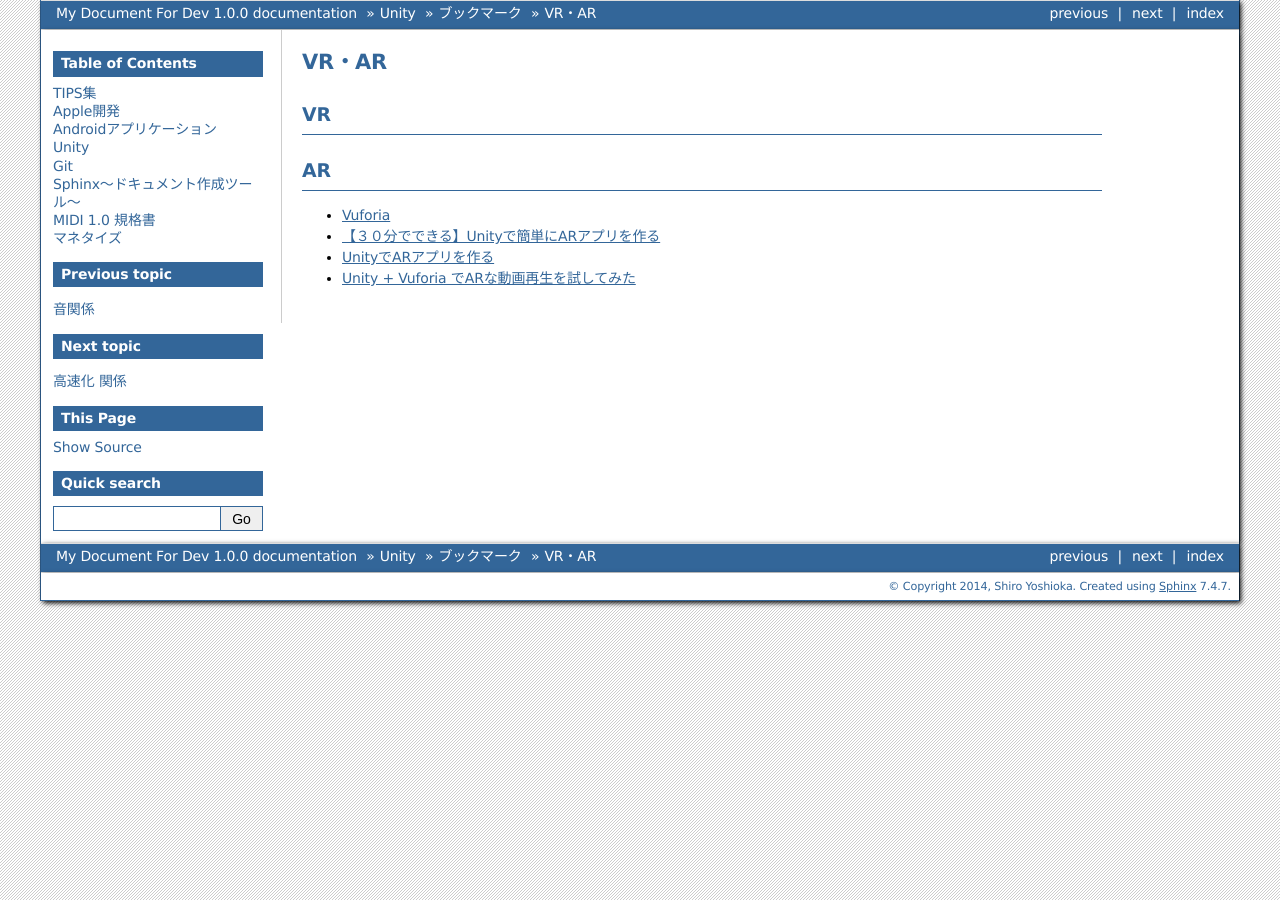
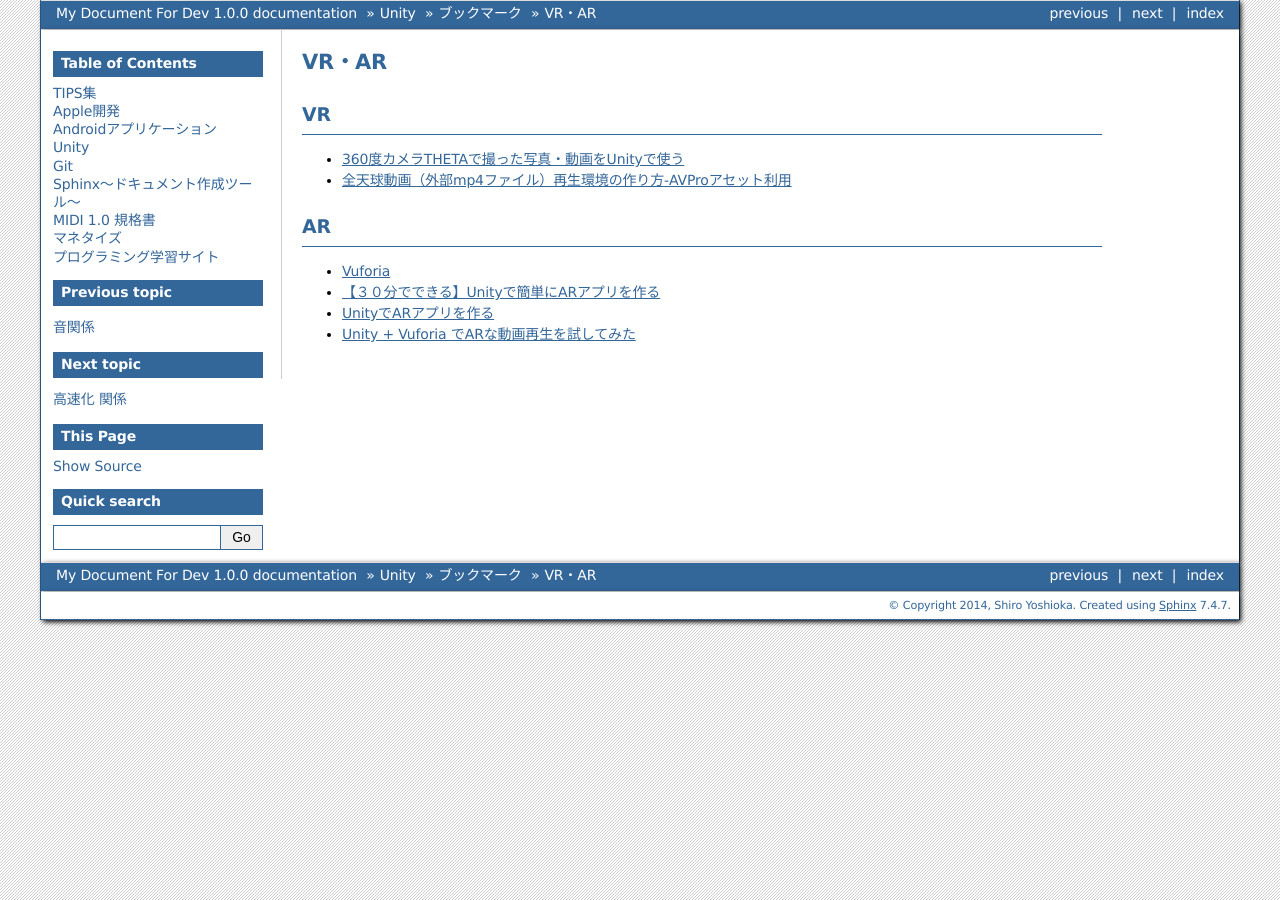
Before and after one commit to shirosan322/my_doc_for_dev, a Sphinx documentation site: the page built from source/unity/help/vr_ar.rst, in a window 1280 px wide. Built offline with Sphinx 7.4.7, drawn with Linux system fonts in a browser that asks for light colours; pages that are not in the unit, such as notebooks, are missing from menus.

Commit message:
・プログラミング学習サイトのドキュメント作成 ・Unityドキュメント更新 　・ui関連のドキュメント作成 　・VR,ARドキュメント更新

```diff
--- a/source/index.rst
+++ b/source/index.rst
@@ -23,6 +23,7 @@ Contents:
    midi/index
    test/index
    monetize/index
+   study_site
 
 
 ---------
--- /dev/null
+++ b/source/study_site.rst
@@ -0,0 +1,12 @@
+===========================
+プログラミング学習サイト
+===========================
+
+- `ドットインストール <http://dotinstall.com/>`_
+- `シラバス <https://cyllabus.jp/>`_
+- `SENSE SHARE <https://senseshare.jp/>`_
+- `Progate <http://prog-8.com/>`_
+- `schoo <https://schoo.jp/>`_
+- ` <>`_
+- ` <>`_
+- `スマ検 <https://spkentei.jp/>`_
--- a/source/unity/help/vr_ar.rst
+++ b/source/unity/help/vr_ar.rst
@@ -4,6 +4,10 @@ VR・AR
 
 VR
 =======
+
+- `360度カメラTHETAで撮った写真・動画をUnityで使う <http://www.ozmiq.com/labs/vr/unity/360%E5%BA%A6%E3%82%AB%E3%83%A1%E3%83%A9theta%E3%81%A7%E6%92%AE%E3%81%A3%E3%81%9F%E5%86%99%E7%9C%9F%E3%82%92unity%E3%81%A7%E4%BD%BF%E3%81%86/>`_
+- `全天球動画（外部mp4ファイル）再生環境の作り方-AVProアセット利用 <http://www.ozmiq.com/labs/vr/unity/%E5%85%A8%E5%A4%A9%E7%90%83%E5%8B%95%E7%94%BB%E5%86%8D%E7%94%9F%E7%92%B0%E5%A2%83%E3%81%AE%E4%BD%9C%E3%82%8A%E6%96%B9/>`_
+
 
 AR
 =======
```
Also changed, not shown: source/unity/help/ui.rst (added, +15 -0 lines).
